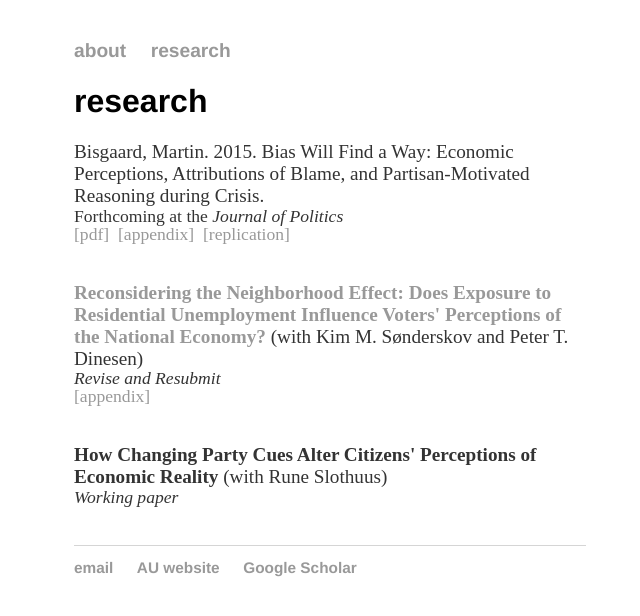
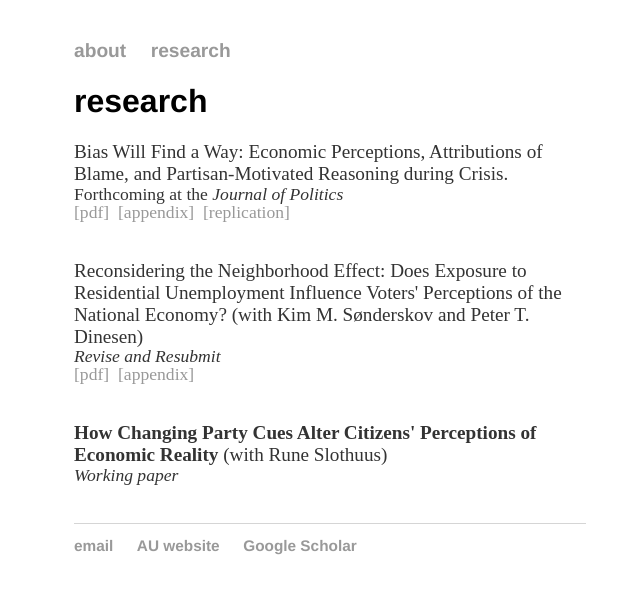
Before and after one commit to mbisgaard/mbisgaard.github.io, a Jekyll site: the page built from research/index.html, in a window 1280 px wide. Shown: the top 616 px of the page, without its empty margins (310-950 px from the left). Built offline with Jekyll 4.4.1, drawn with Linux system fonts in a browser that asks for light colours.

Commit message:
Update index.html

```diff
--- a/research/index.html
+++ b/research/index.html
@@ -5,7 +5,7 @@ title: mbisgaard::research
 <div class="blurb">
 	<h1>research</h1>
 
-	<pentry>Bisgaard, Martin. 2015. Bias Will Find a Way: Economic Perceptions, Attributions of Blame, and Partisan-Motivated Reasoning during Crisis.</pentry>
+	<pentry>Bias Will Find a Way: Economic Perceptions, Attributions of Blame, and Partisan-Motivated Reasoning during Crisis.</pentry>
 	<p1><br>Forthcoming at the <i>Journal of Politics</i>
 	<br><a href="https://www.dropbox.com/s/9evclz1cfxld75f/econ-partisan-bias-MBC.pdf?dl=0">[pdf]
 	&nbsp;<a href="https://www.dropbox.com/s/16g3y7lgwp2xcav/econ-partisan-bias-MBC-APPENDIX.pdf?dl=0">[appendix]</a>
@@ -14,10 +14,11 @@ title: mbisgaard::research
 
 	<p>&nbsp;</p>
 
-	<pentry><b><a href="https://www.dropbox.com/s/gi8nd5a2nsqnxv2/neighborhood-econ-mbc-kms-ptd.pdf?dl=0">Reconsidering the Neighborhood Effect: Does Exposure to Residential Unemployment Influence Voters' Perceptions of the National Economy?</a></b> (with Kim M. Sønderskov and Peter T. Dinesen)</pentry>
+	<pentry>Reconsidering the Neighborhood Effect: Does Exposure to Residential Unemployment Influence Voters' Perceptions of the National Economy? (with Kim M. Sønderskov and Peter T. Dinesen)</pentry>
 	<br><p1><i>Revise and Resubmit</i>
-	<br><a href="https://www.dropbox.com/s/fvo9c9ylolf1jhj/neighborhood-econ-mbc-kms-ptd-APPENDIX.pdf?dl=0">[appendix]</a>
-	&nbsp; </p1>
+	<br><a href="https://www.dropbox.com/s/gi8nd5a2nsqnxv2/neighborhood-econ-mbc-kms-ptd.pdf?dl=0">[pdf]
+	&nbsp;<a href="https://www.dropbox.com/s/fvo9c9ylolf1jhj/neighborhood-econ-mbc-kms-ptd-APPENDIX.pdf?dl=0">[appendix]</a>
+	</p1>
 
 	<p>&nbsp;</p>
 	<pentry><b>How Changing Party Cues Alter Citizens' Perceptions of Economic Reality</b> (with Rune Slothuus)</pentry><br>
```
